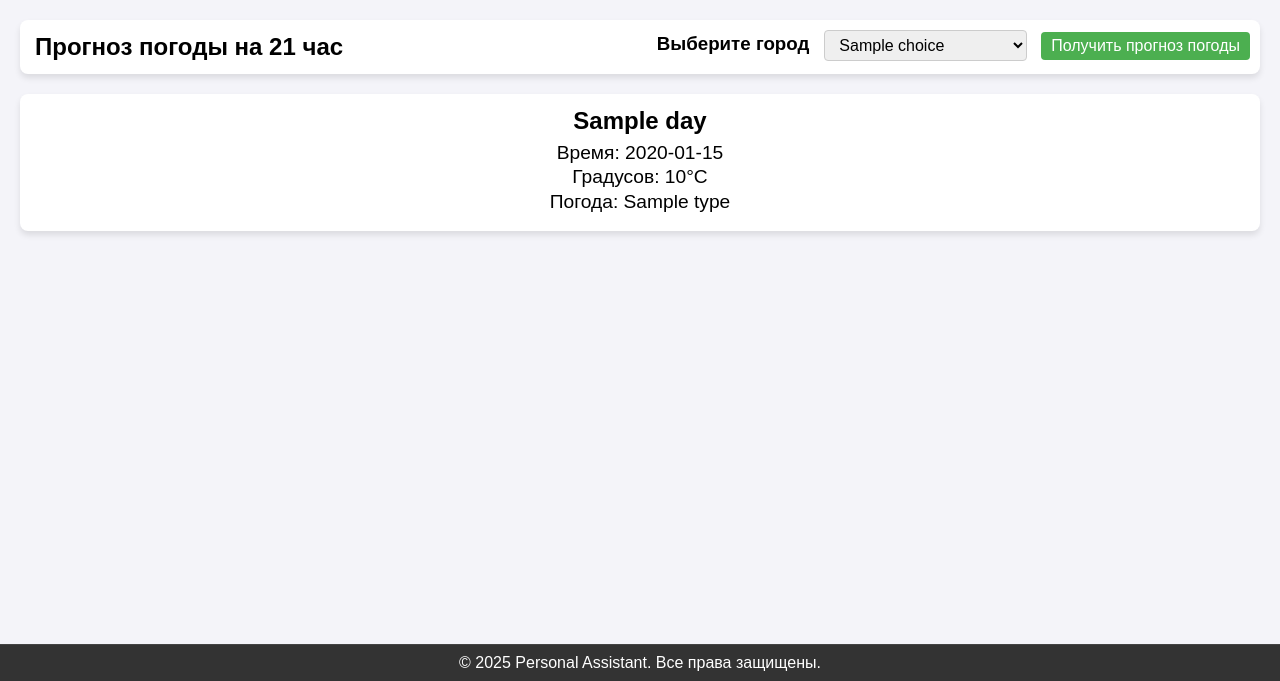
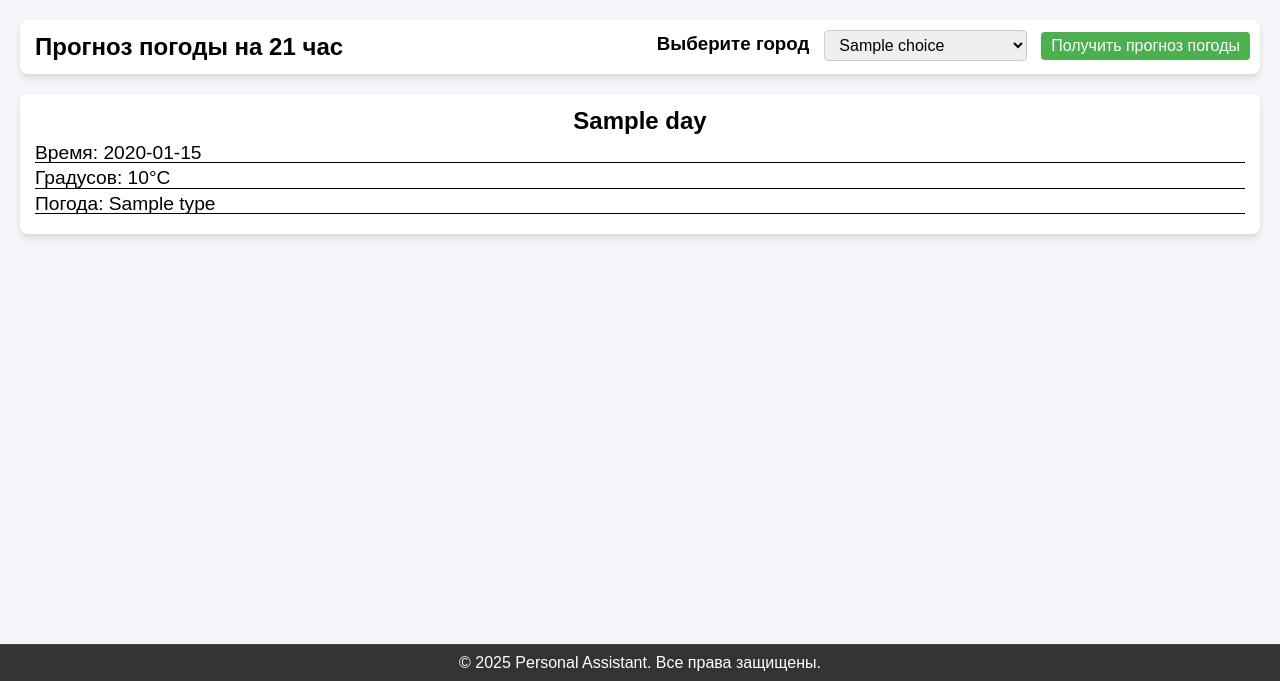
Before and after one commit to astrakhantsev163/python-assistant, a FastAPI app: template templates/index.html in a window 1280 px wide. Shown: the part 119-800 px from the top of the page. Run offline with FastAPI, Linux system fonts and the light colour scheme; the template is opened without the code that fills it: most values are stand-ins (such as "Sample title", 1, 10 or a date in 2020); parts of the project's set-up code (start-up, migrations or seed data) failed here and were passed over.

Commit message:
small update styles

```diff
--- a/static/styles/weather_cards.css
+++ b/static/styles/weather_cards.css
@@ -9,7 +9,7 @@
     border-radius: 8px;
     box-shadow: 0 4px 6px rgba(0, 0, 0, 0.1);
     padding: 15px;
-    text-align: center;
+    text-align: left;
     transition: transform 0.3s ease;
 }
 
@@ -20,9 +20,11 @@
 .weather-card h3 {
     font-size: 1.5rem;
     margin-bottom: 10px;
+    text-align: center;
 }
 
 .weather-card p {
     font-size: 1.2rem;
     margin: 5px 0;
+    border-bottom: 0.1px solid black;
 }
```
